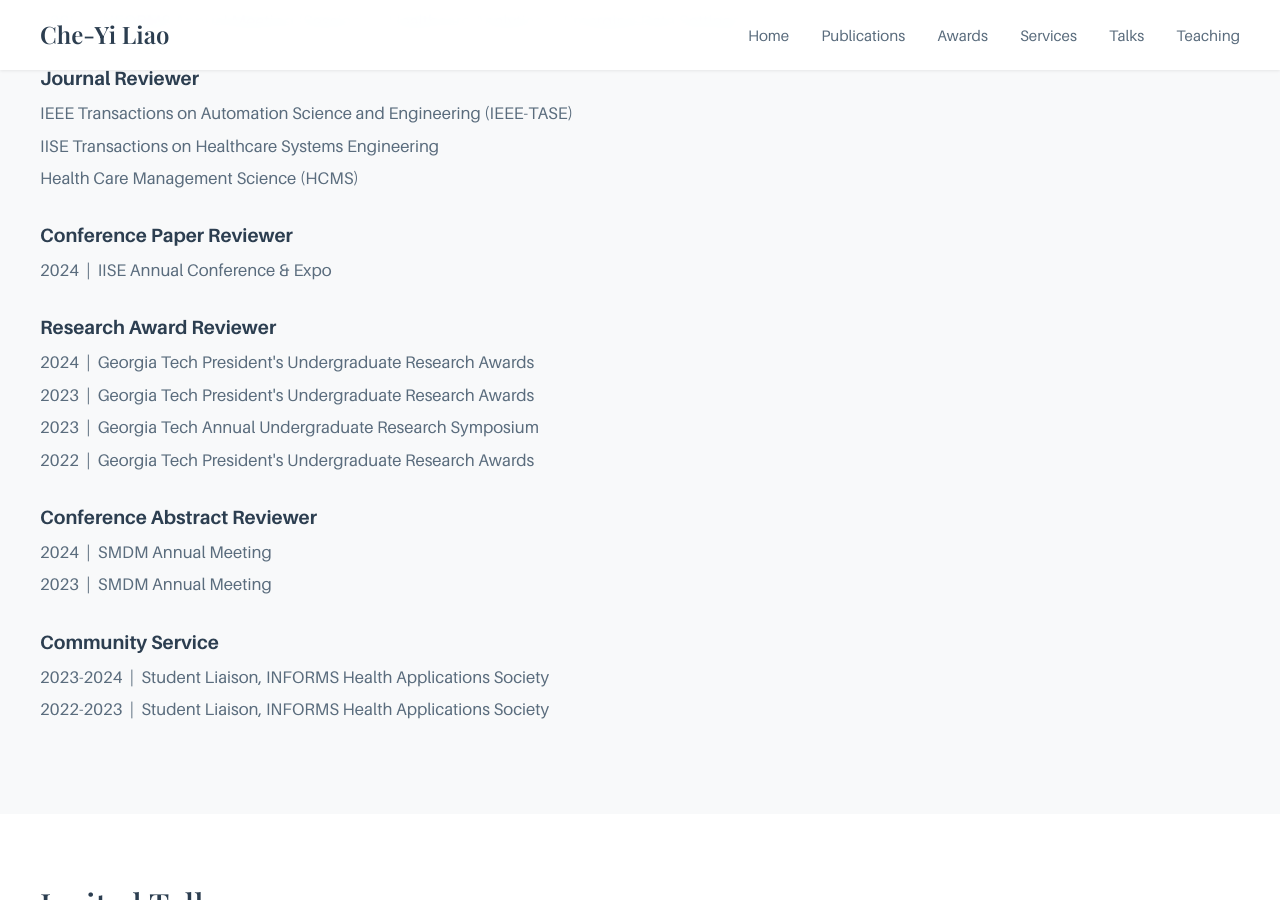
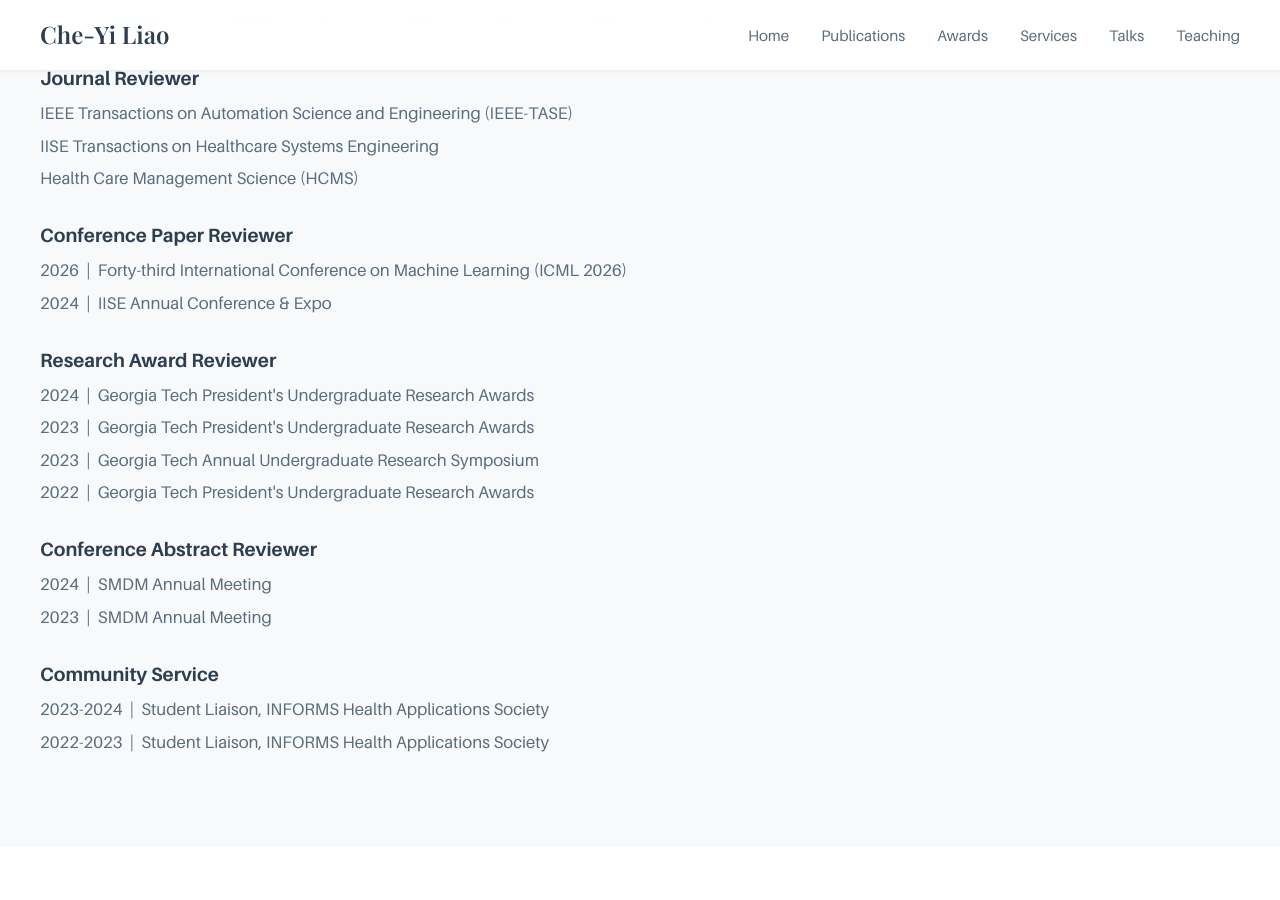
Before and after one commit to CheYiLiao/CheYiLiao.github.io, a Jekyll site: the page built from index.html, in a window 1280 px wide and 900 px high, scrolled down 3004 px. Built offline with Jekyll 4.4.1, drawn with Linux system fonts in a browser that asks for light colours.

Commit message:
update services

```diff
--- a/_data/services.yml
+++ b/_data/services.yml
@@ -21,6 +21,8 @@
 
 - title: "Conference Paper Reviewer"
   items:
+    - col1: "2026"
+      col2: "Forty-third International Conference on Machine Learning (ICML 2026)"
     - col1: "2024"
       col2: "IISE Annual Conference & Expo"
 
```
